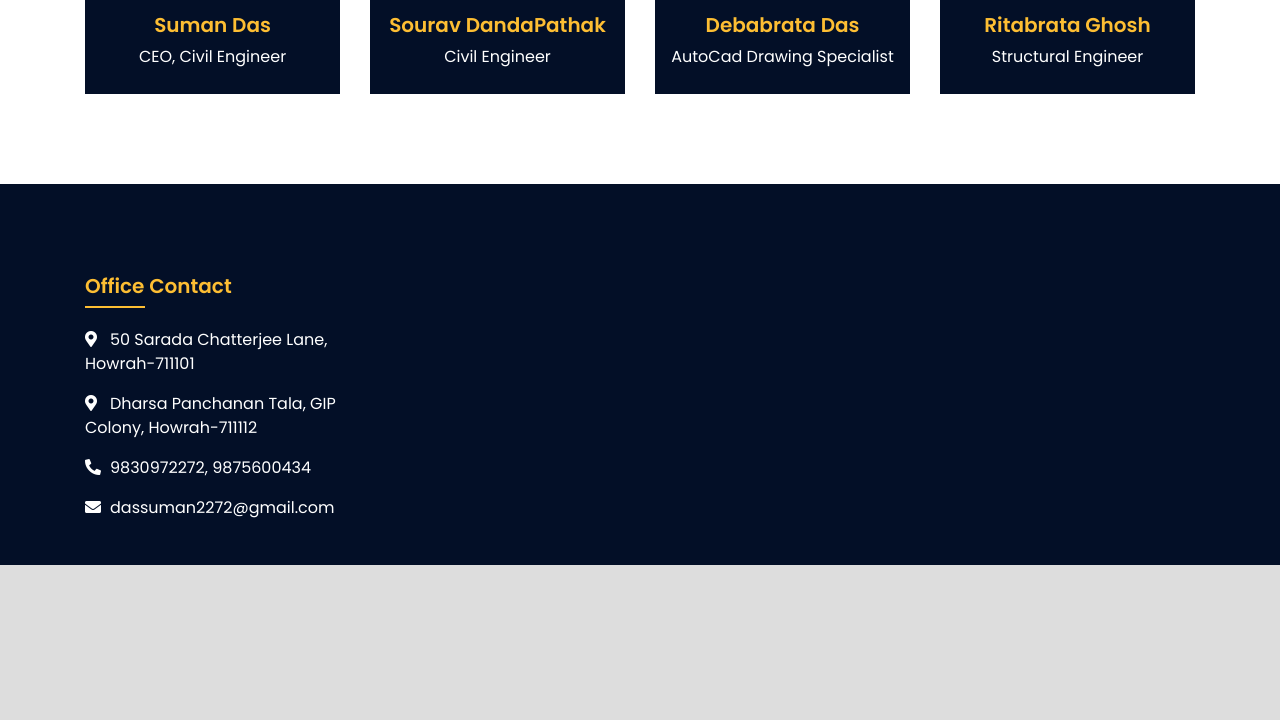
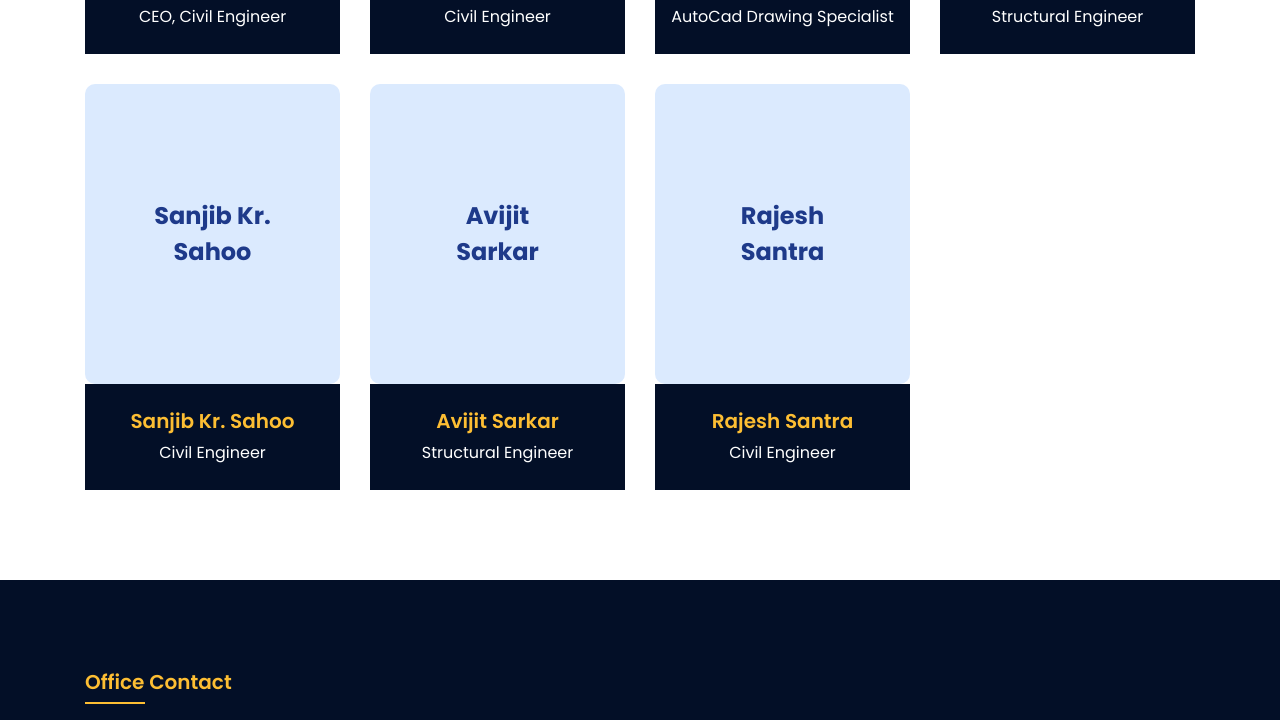
Before and after one commit to mbenterprise/mbenterprise.github.io, a plain HTML site: page team.html in a window 1280 px wide. Shown: the part 1060-1780 px from the top of the page. Before the commit the page ends 1625 px from the top, so only its background shows below. Drawn offline with nearby package versions, Linux system fonts and the light colour scheme.

Commit message:
Update team.html

```diff
--- a/team.html
+++ b/team.html
@@ -148,7 +148,7 @@
                             <div class="team-item">
                                 <div class="team-img">
                                     <img src="img/IMG-20250202-WA0025.jpg" alt="Team Image">
-                                    <a class="resume-btn" href="path-to-resume-suman.pdf" target="_blank">Resume</a>
+                                    <a class="resume-btn" href="resume/SumanDas_Resume.pdf" target="_blank">Resume</a>
                                 </div>
                                 <div class="team-text">
                                     <h2>Suman Das</h2>
@@ -161,7 +161,7 @@
                             <div class="team-item">
                                 <div class="team-img">
                                     <img src="img/IMG-20250202-WA0001_updated.jpg" alt="Team Image">
-                                    <a class="resume-btn" href="path-to-resume-sourav.pdf" target="_blank">Resume</a>
+                                    <a class="resume-btn" href="resume/SOURAV.pdf" target="_blank">Resume</a>
                                 </div>
                                 <div class="team-text">
                                     <h2>Sourav DandaPathak</h2>
@@ -174,7 +174,7 @@
                             <div class="team-item">
                                 <div class="team-img">
                                     <img src="img/IMG-20250202-WA0000_updated.jpg" alt="Team Image">
-                                    <a class="resume-btn" href="path-to-resume-debabrata.pdf" target="_blank">Resume</a>
+                                    <a class="resume-btn" href="resume/debabrata.pdf" target="_blank">Resume</a>
                                 </div>
                                 <div class="team-text">
                                     <h2>Debabrata Das</h2>
@@ -187,7 +187,7 @@
                             <div class="team-item">
                                 <div class="team-img">
                                     <img src="img/IMG-20250202-WA0078_updated.jpg" alt="Team Image">
-                                    <a class="resume-btn" href="path-to-resume-ritabrata.pdf" target="_blank">Resume</a>
+                                    <a class="resume-btn" href="resume/RBG_CV_25.docx" target="_blank">Resume</a>
                                 </div>
                                 <div class="team-text">
                                     <h2>Ritabrata Ghosh</h2>
@@ -196,11 +196,61 @@
                             </div>
                         </div>
 
+                        <div class="col-lg-3 col-md-6 wow fadeInUp" data-wow-delay="0.5s">
+                            <div class="team-item">
+                                <div class="dummy-img">
+                                    <span>Sanjib Kr. Sahoo</span>
+                                    <a class="resume-btn" href="resume/SANJIB.pdf" target="_blank">Resume</a>
+                                </div>
+                                <div class="team-text">
+                                    <h2>Sanjib Kr. Sahoo</h2>
+                                    <p>Civil Engineer</p>
+                                </div>
+                            </div>
+                        </div>
+
+                        <div class="col-lg-3 col-md-6 wow fadeInUp" data-wow-delay="0.6s">
+                            <div class="team-item">
+                                <div class="dummy-img">
+                                    <span>Avijit Sarkar</span>
+                                    <a class="resume-btn" href="resume/AVIJIT.pdf" target="_blank">Resume</a>
+                                </div>
+                                <div class="team-text">
+                                    <h2>Avijit Sarkar</h2>
+                                    <p>Structural Engineer</p>
+                                </div>
+                            </div>
+                        </div>
+
+                        <div class="col-lg-3 col-md-6 wow fadeInUp" data-wow-delay="0.7s">
+                            <div class="team-item">
+                                <div class="dummy-img">
+                                    <span>Rajesh Santra</span>
+                                    <a class="resume-btn" href="resume/Rajesh.pdf" target="_blank">Resume</a>
+                                </div>
+                                <div class="team-text">
+                                    <h2>Rajesh Santra</h2>
+                                    <p>Civil Engineer</p>
+                                </div>
+                            </div>
+                        </div>
+
+
                         <style>
-                        .team-img {
+                        .team-item {
+                            position: relative; /* Important for resume button to position correctly */
+                            overflow: hidden;
+                        }
+
+                        .team-img,
+                        .dummy-img {
                             position: relative;
-                            display: inline-block;
                             width: 100%;
+                            height: 300px; /* Ensure consistency */
+                            background-color: #dbeafe;
+                            border-radius: 10px;
+                            overflow: hidden;
+                            text-align: center;
                         }
 
                         .resume-btn {
@@ -217,12 +267,28 @@
                             transition: 0.3s ease-in-out;
                             opacity: 0;
                             visibility: hidden;
+                            z-index: 2;
                         }
 
-                        .team-img:hover .resume-btn {
+                        .team-img:hover .resume-btn,
+                        .dummy-img:hover .resume-btn {
                             opacity: 1;
                             visibility: visible;
                         }
+
+                        .dummy-img span {
+                            position: absolute;
+                            top: 50%;
+                            left: 50%;
+                            transform: translate(-50%, -50%);
+                            font-size: 24px;
+                            font-weight: bold;
+                            color: #1e3a8a;
+                            z-index: 1;
+                        }
+
+
+
                         </style>
 
                     </div>
```
